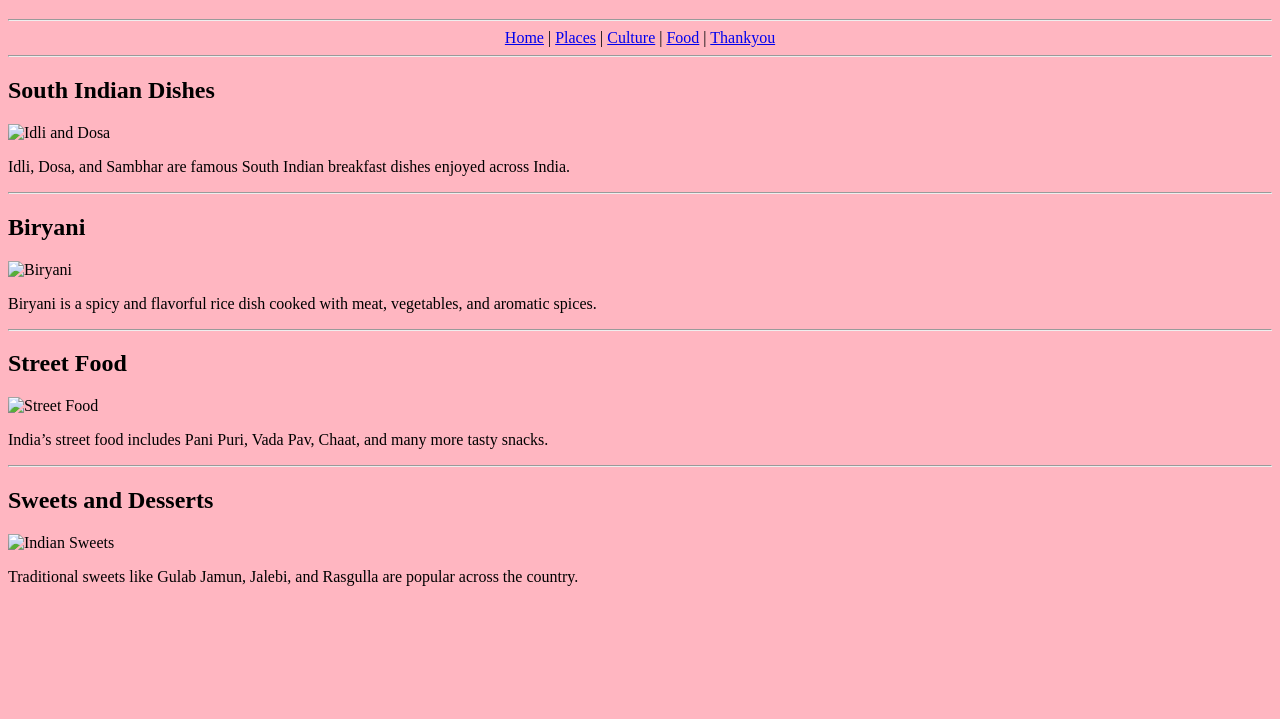
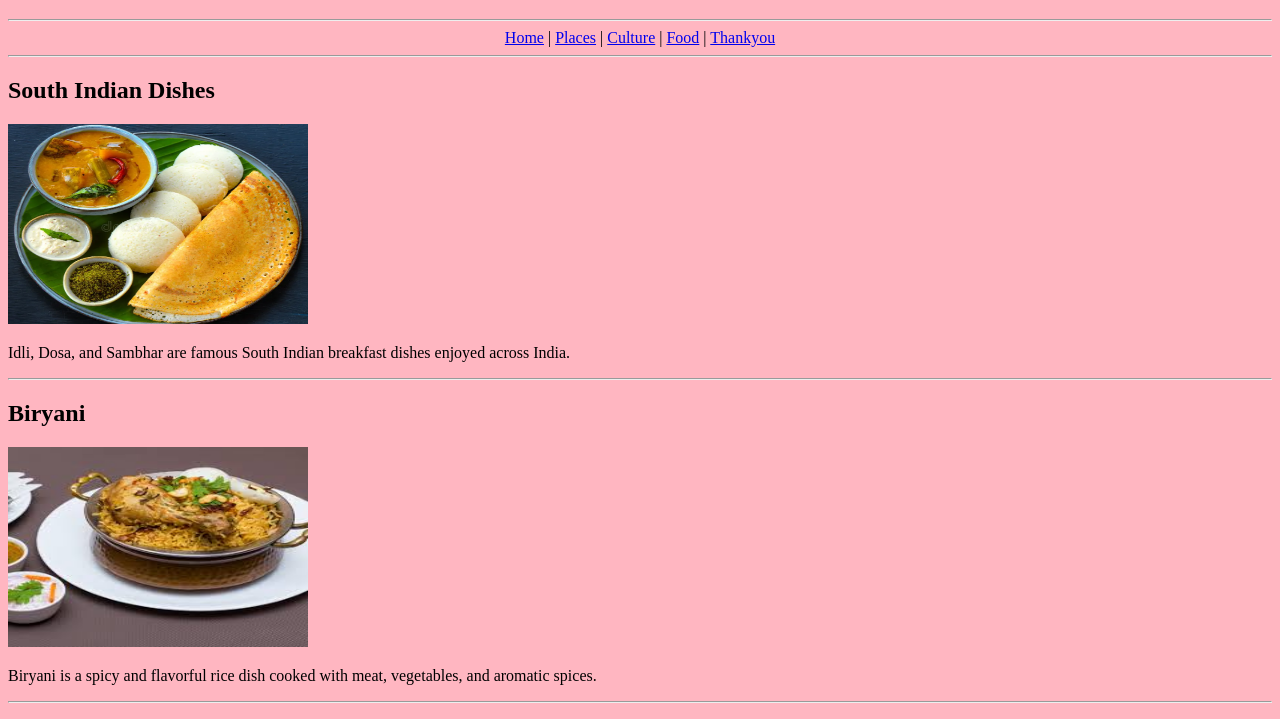
Before and after one commit to mahichella18/E25DA049C.MAHESWARIMiniproject1, a plain HTML site: page food.html in a window 1280 px wide. Shown: the part 61-780 px from the top of the page. Drawn offline with Linux system fonts and the light colour scheme.

Commit message:
Update food.html

```diff
--- a/food.html
+++ b/food.html
@@ -23,25 +23,25 @@
 <hr>
 
 <h2>South Indian Dishes</h2>
-<img src="/idli_dosa.jpg" width="300" height="200" alt="Idli and Dosa">
+<img src="image/idli_dosa.jpg" width="300" height="200" alt="Idli and Dosa">
 <p>Idli, Dosa, and Sambhar are famous South Indian breakfast dishes enjoyed across India.</p>
 
 <hr>
 
 <h2>Biryani</h2>
-<img src="/biryani.jpg" width="300" height="200" alt="Biryani">
+<img src="image/biryani.jpg" width="300" height="200" alt="Biryani">
 <p>Biryani is a spicy and flavorful rice dish cooked with meat, vegetables, and aromatic spices.</p>
 
 <hr>
 
 <h2>Street Food</h2>
-<img src="/streetfood.jpg" width="300" height="200" alt="Street Food">
+<img src="image/streetfood.jpg" width="300" height="200" alt="Street Food">
 <p>India’s street food includes Pani Puri, Vada Pav, Chaat, and many more tasty snacks.</p>
 
 <hr>
 
 <h2>Sweets and Desserts</h2>
-<img src="/sweets.jpg" width="300" height="200" alt="Indian Sweets">
+<img src="image/sweets.jpg" width="300" height="200" alt="Indian Sweets">
 <p>Traditional sweets like Gulab Jamun, Jalebi, and Rasgulla are popular across the country.</p>
 
 </body>
```
